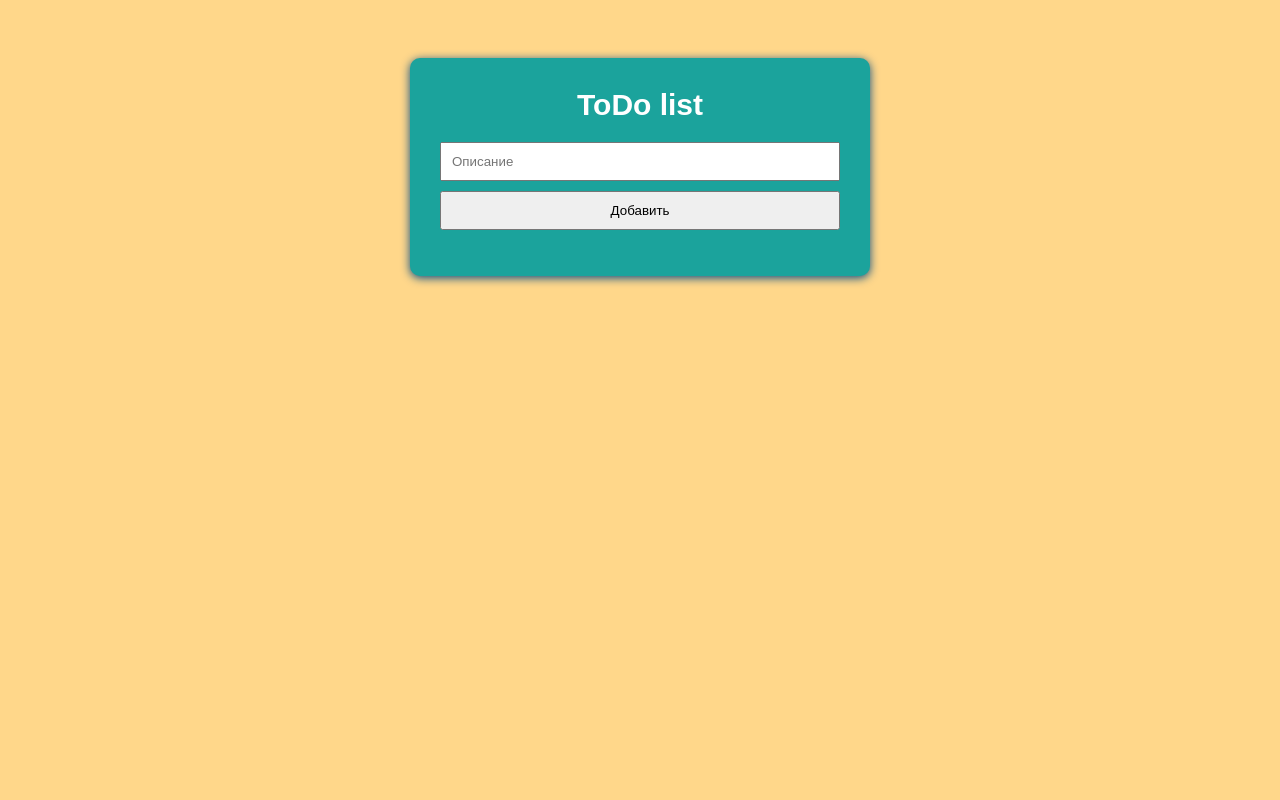
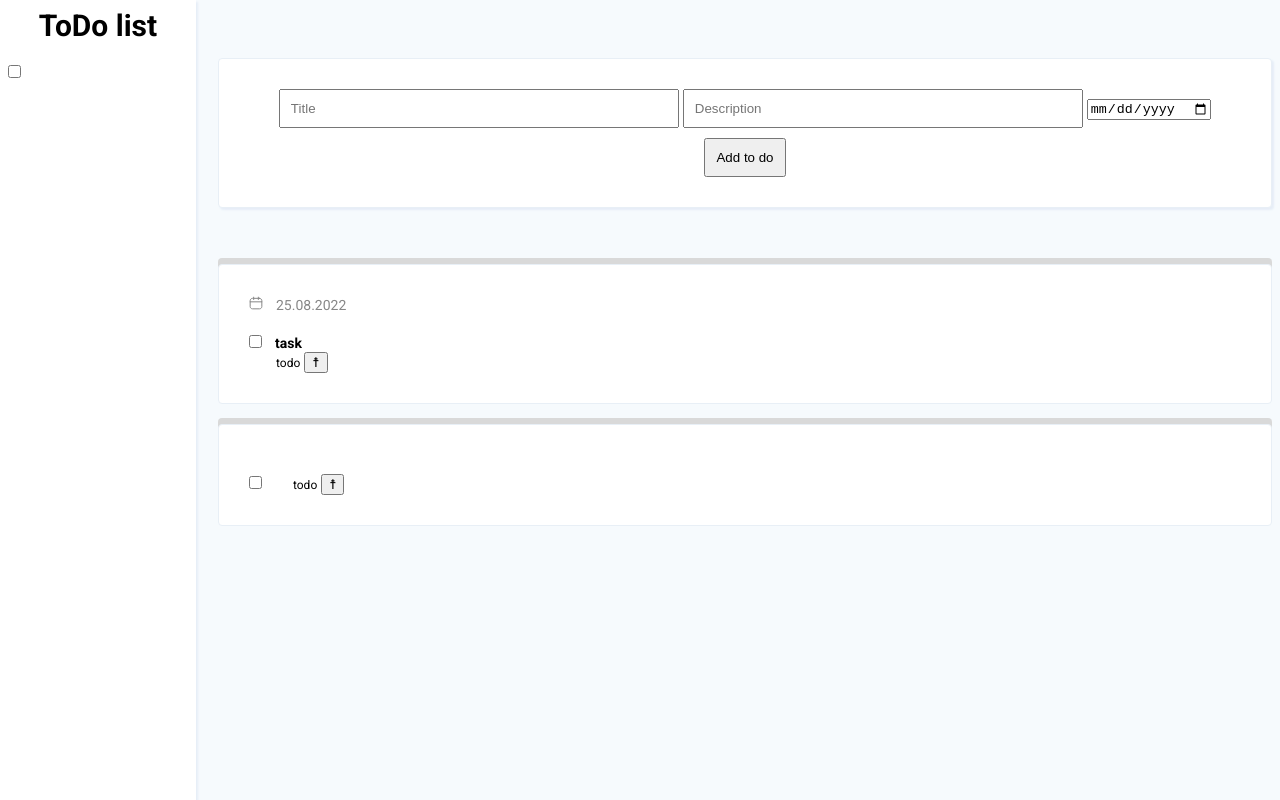
Before and after one commit to NikolasGumenyuk/-------------2-, a plain HTML site: page index.html in a window 1280 px wide. Drawn offline with Linux system fonts and the light colour scheme.

Commit message:
show task = done; change tasklist = done

```diff
--- a/index.html
+++ b/index.html
@@ -1,29 +1,42 @@
-<!doctype html>
+<!DOCTYPE html>
 <html lang="ru">
   <head>
-    <meta charset="UTF-8">
-    <meta name="viewport"
-          content="width=device-width, user-scalable=no, initial-scale=1.0, maximum-scale=1.0, minimum-scale=1.0">
-    <meta http-equiv="X-UA-Compatible" content="ie=edge">
-    <link rel="stylesheet" href="style.css">
+    <meta charset="UTF-8" />
+    <meta
+      name="viewport"
+      content="width=device-width, user-scalable=no, initial-scale=1.0, maximum-scale=1.0, minimum-scale=1.0"
+    />
+    <meta http-equiv="X-UA-Compatible" content="ie=edge" />
+    <link rel="preconnect" href="https://fonts.googleapis.com" />
+    <link rel="preconnect" href="https://fonts.gstatic.com" crossorigin />
+    <link
+      href="https://fonts.googleapis.com/css2?family=Roboto:wght@400;500;700&display=swap"
+      rel="stylesheet"
+    />
+    <link rel="stylesheet" href="style.css" />
     <title>Document</title>
   </head>
   <body>
-<div class="container">
 
+    <div class="list-container">
+      <h1>ToDo list</h1>
+      <input type="checkbox" id="display-toggle" onclick="chengeDisplay()" c>
+
+    </div>
+
+    <div class="task-container">
       <div class="todo_list">
-        <h1>ToDo list</h1>
         <div class="create_new_todo">
-           <input type="text" class="message" placeholder="Описание">
-           <button class="add">Добавить</button>
+          <input type="text" class="title" placeholder="Title" />
+          <input type="text" class="message" placeholder="Description" />
+          <input type="date" class="due_date" name="due_date" />
+          <button class="add">Add to do</button>
+        </div>
+      </div>
     </div>
 
     <div class="wrapper">
-           <ul class="todo"></ul>
-       </div>
-
-   </div>
-
+        <ul class="todo" id="ul"></ul>
     </div>
 
     <script src="./script/script.js"></script>
--- a/script/script.js
+++ b/script/script.js
@@ -1,47 +1,119 @@
- let addMessage = document.querySelector('.message');
- let addButton = document.querySelector('.add');
- let todo = document.querySelector('.todo')
+let addDescription = document.querySelector(".message");
+let addTitle = document.querySelector(".title");
+let addDate = document.querySelector(".due_date");
+let addButton = document.querySelector(".add");
+let todo = document.querySelector(".todo");
 
- let todoList = [];
-
- if(localStorage.getItem('todo')){
-     todoList = JSON.parse(localStorage.getItem('todo'));
+let todoList = [
+  {
+    id: 1,
+    title: "task",
+    todo: "todo",
+    done: true,
+    due_date: "22.08.2022",
+  },
+  {
+    id: 2,
+    title: "task",
+    todo: "todo",
+    done: false,
+    due_date: "25.08.2022",
+  },
+  {
+    id: 3,
+    todo: "todo",
+    done: false
+  }
+];
+localStorage.setItem("todo", JSON.stringify(todoList));
+console.log(todoList);
+if (localStorage.getItem("todo")) {
+  todoList = JSON.parse(localStorage.getItem("todo"));
   displayMessages();
 }
 
-addButton.addEventListener('click', function() {
+addButton.addEventListener("click", function () {
+  let date = new Date(addDate.value);
+  const inc =
+    (init = 0) =>
+    () =>
+      ++init;
+  const genId = inc();
 
   let newTodo = {
-        todo: addMessage.value,
-        checked: false,
-        important: false
+    id: genId(),
+    title: addTitle.value,
+    todo: addDescription.value,
+    done: false,
+    due_date: `${date.getDate()}.${date.getMonth() < 10 ? "0" : ""}${
+      date.getMonth() + 1
+    }.${date.getFullYear()}`,
   };
 
   todoList.push(newTodo);
   displayMessages();
-    localStorage.setItem('todo', JSON.stringify(todoList));
+  localStorage.setItem("todo", JSON.stringify(todoList));
 });
 
+
 function displayMessages() {
-    let displayMessage = '';
-    todoList.forEach(function(item, i){
+  let displayMessage = "";
+  todoList.forEach(function (item, i) {
     displayMessage += `
-        <li>
-            <input type='checkbox' id='item_${i}' ${item.checked ? 'chec ked' : ''}>
-            <label for='item_${i}'>${item.todo}</label>
+        <li id='${item.id}' class=${item.done ? "done-task" : "undone-task"}>
+          ${item.due_date ? `
+            <div>
+              <img src="./assets/img/Group.svg" alt="calendar">
+              <label class=${checkDueDate(item.due_date)} for='item_${i}'>${item.due_date}</label>
+            </div>` : ""}
+          <br>
+          <input onclick="chengeDone(${item.id})" class='check' type='checkbox' id='item_${i}' ${item.done ? "checked" : ""}>
+          ${item.title ? `<label class='task-title' for='item_${i}'>${item.title}</label><br>` : ""}
+          <label class='task-description' for='item_${i}'>${item.todo}</label>
+          <button class='delete' onclick="deleteTask(${item.id})">&#9768;</button>
         </li>
         `;
     todo.innerHTML = displayMessage;
   });
-
 }
 
-todo.addEventListener('change', function(event){
-    let valueLabel = todo.querySelector('[for='+ event.target.getAttribute('id') + ']').innerHTML;
+function checkDueDate(due_date) {
+  let today = new Date();
+  if (due_date.slice(0, 2) < today.getDate()) {
+    return "task-date-red";
+  }
+  return "task-date";
+}
 
-    todoList.forEach(function(item){
-        if (item.todo === valueLabel){
-            item.checked = !item.checked;
+function chengeDone(id) {
+  todoList.map(item => {
+    if (id === item.id) {
+      item.done = !item.done
     }
-    });
-});
+  })
+  localStorage.setItem("todo", JSON.stringify(todoList));
+  displayMessages();
+}
+
+function deleteTask(id) {
+  todoList.splice(id - 1 , 1)
+  localStorage.setItem("todo", JSON.stringify(todoList));
+  displayMessages();
+
+  console.log(todoList);
+}
+
+function chengeDisplay () {
+  var checkBox = document.getElementById("display-toggle");
+
+  var doneTasks = document.querySelectorAll(".done-task");
+
+  console.log(doneTasks);
+
+
+  if (checkBox.checked == true){
+    doneTasks.forEach(task => task.style.display = "block")
+  } else {
+  doneTasks.forEach(task => task.style.display = "none")
+  }
+}
--- a/style.css
+++ b/style.css
@@ -1,87 +1,136 @@
 body {
-    background-color: #FFD78A;
-    font-family: sans-serif;
-    -webkit-box-sizing: content-box;
-    box-sizing: content-box; }
+  background-color: #f6fafd;
+  font-family: "Roboto", sans-serif;
+  box-sizing: content-box;
+}
 
-  .container {
+.list-container {
+  height: 100%;
+  z-index: 1;
+  position: fixed;
+  top: 0;
+  left: 0;
+  background-color: #ffffff;
+  box-shadow: 2px 2px 2px #e6edf7;
+  max-width: 252px;
+  min-width: 180px;
+  padding: 1vh;
+}
+
+.task-container {
   margin: 0 auto;
-    padding-top: 50px; }
-
-  .important {
-    font-weight: bold;
-    color: #A40E11; }
+  padding-top: 50px;
+  display: flex;
+}
 
 .todo_list {
-    max-width: 400px;
+  width: 1136px;
+
   display: block;
   margin: 0 auto 40px;
-    background-color: #1BA39C;
+  background-color: #ffffff;
   padding: 30px;
-    border-radius: 10px;
-    -webkit-box-shadow: 0 2px 10px 0 #074b83;
-    box-shadow: 0 2px 10px 0 #074b83; }
+  border: 1px solid #e8eff6;
+  box-shadow: 2px 2px 2px #e6edf7;
+  border-radius: 4px;
+  margin-left: 210px;
+}
 
 h1 {
   text-align: center;
   margin-top: 0;
   margin-bottom: 20px;
-    color: #fff;
-    font-size: 30px; }
+  color: rgb(0, 0, 0);
+  font-size: 30px;
+}
 
 .create_new_todo {
-    text-align: center; }
+  text-align: center;
+}
 
-  input[type=text] {
+input[type="text"] {
   width: 376px;
-    padding: 10px; }
+  padding: 10px;
+}
 
-  button {
+.add {
   margin-top: 10px;
-    width: 400px;
   padding: 10px;
-    cursor: pointer; }
+  cursor: pointer;
+}
+
+.wrapper {
+  margin-left: 210px;
+  display: flex;
+  justify-content: flex-start;
+}
 
 .todo {
-    padding-left: 0; }
-    .todo li {
-      padding: 1em;
-      list-style-type: none; }
-      .todo li:not(:last-child) {
-        border-bottom: 1px solid #000; }
+  padding-left: 0;
+  width: 1198px;
+}
 
-  input[type=checkbox] {
-    opacity: 0;
-    position: absolute; }
+.progress {
+  background-color: #878787;
+  width: 100%;
+  height: 5px;
+}
 
-  input[type=checkbox], label {
-    display: inline-block;
-    vertical-align: middle;
-    margin: 5px;
-    cursor: pointer; }
+.undone-task {
+  background-color: #ffffff;
+  padding: 30px;
+  border: 1px solid #e8eff6;
+  box-shadow: 0px -6px 0px #D9D9D9;
+  border-radius: 4px;
+  list-style-type: none;
+  margin-bottom: 20px;
+}
 
-  input[type=checkbox] + label:before {
-    content: '';
-    background: #1BA39C;
-    border-radius: 5px;
-    border: 2px solid #ddd;
-    display: inline-block;
-    vertical-align: middle;
-    width: 10px;
-    height: 10px;
-    padding: 2px;
-    margin-right: 10px;
-    text-align: center; }
+.done-task {
+  box-shadow: 0px -6px 0px #58AC83;
+  background-color: #ffffff;
+  padding: 30px;
+  border: 1px solid #e8eff6;
+  border-radius: 4px;
+  list-style-type: none;
+  margin-bottom: 20px;
+  display: none;
+}
 
-  input[type=checkbox]:checked + label:before {
-    content: "";
-    display: inline-block;
-    width: 1px;
-    height: 5px;
-    border: solid blue;
-    border-width: 0 3px 3px 0;
-    transform: rotate(45deg);
-    -webkit-transform: rotate(45deg);
-    -ms-transform: rotate(45deg);
-    border-radius: 0;
-    margin: 0 15px 5px 5px; }
+.done {
+}
+
+.task-date {
+  font-size: 14px;
+  line-height: 16px;
+  color: #878787;
+  margin-left: 9px;
+}
+
+.task-date-red {
+  font-size: 14px;
+  line-height: 16px;
+  color: red;
+  margin-left: 9px;
+}
+
+.task-title {
+  font-weight: 700;
+  font-size: 14px;
+  line-height: 16px;
+  margin-left: 9px;
+}
+
+
+.task-description {
+  font-weight: 400;
+  font-size: 12px;
+  line-height: 14px;
+  margin-left: 27px;
+}
+
+input[type="checkbox"] {
+  margin: 0;
+  border-radius: 1px;
+  border-color: #dadada;
+}
```
Also changed, not shown: assets/img/Group.svg (added). Lines whose indentation alone changed are shown as unchanged.
